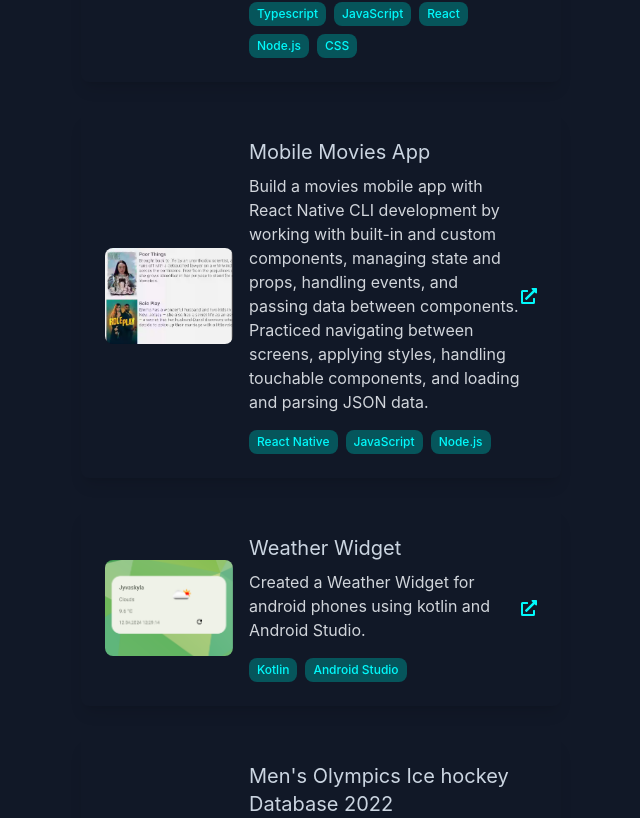
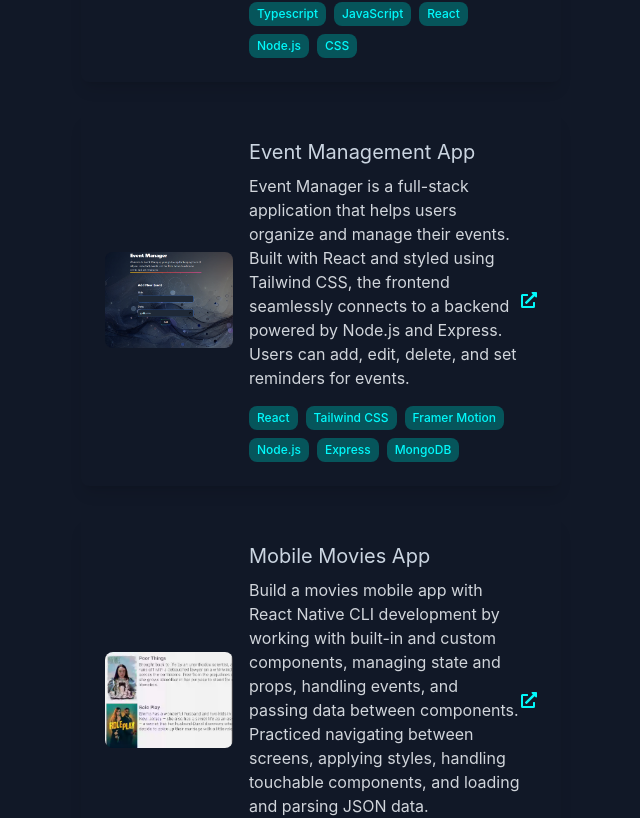
Before and after one commit to teppolap/my-portfolioV2, a React (Create React App) app: page / in a window 1280 px wide. Shown: the part 1610-2428 px from the top of the page, without its empty margins (591-1231 px from the left). Built offline with nearby package versions, Linux system fonts and the light colour scheme.

Commit message:
Added a New Project

```diff
--- a/src/components/Projects.js
+++ b/src/components/Projects.js
@@ -2,10 +2,9 @@ import React from 'react';
 import { FaExternalLinkAlt } from 'react-icons/fa';
 import project1Image from '../assets/project-1-image.png';
 import project2Image from '../assets/project-2-image.png';
-import project3Image from '../assets/project-3-image.png';
 import project4Image from '../assets/project-4-image.png';
 import project5Image from '../assets/project-5-image.png';
-
+import project6Image from '../assets/project-6-image.png';
 
 
 const projects = [
@@ -17,18 +16,18 @@ const projects = [
     technologies: ['Typescript', 'JavaScript', 'React', 'Node.js', 'CSS'],
   },
   {
+    title: 'Event Management App',
+    description: 'Event Manager is a full-stack application that helps users organize and manage their events. Built with React and styled using Tailwind CSS, the frontend seamlessly connects to a backend powered by Node.js and Express. Users can add, edit, delete, and set reminders for events.',
+    link: 'https://github.com/teppolap/event-management-app',
+    image: project6Image,
+    technologies: ['React', 'Tailwind CSS', 'Framer Motion', 'Node.js', 'Express', 'MongoDB'],
+  },
+  {
     title: 'Mobile Movies App',
     description: 'Build a movies mobile app with React Native CLI development by working with built-in and custom components, managing state and props, handling events, and passing data between components. Practiced navigating between screens, applying styles, handling touchable components, and loading and parsing JSON data.',
     link: 'https://gitlab.labranet.jamk.fi/AB7340/mobile-exercises/-/tree/main/Movies2?ref_type=heads',
     image: project2Image,
     technologies: ['React Native', 'JavaScript', 'Node.js'],
-  },
-  {
-    title: 'Weather Widget',
-    description: 'Created a Weather Widget for android phones using kotlin and Android Studio.',
-    link: 'https://gitlab.labranet.jamk.fi/AB7340/android-exercises/-/tree/main/E14WeatherWidget?ref_type=heads',
-    image: project3Image,
-    technologies: ['Kotlin', 'Android Studio'],
   },
   {
     title: "Men's  Olympics Ice hockey Database 2022",
```
Also changed, not shown: src/assets/project-6-image.png (added).
